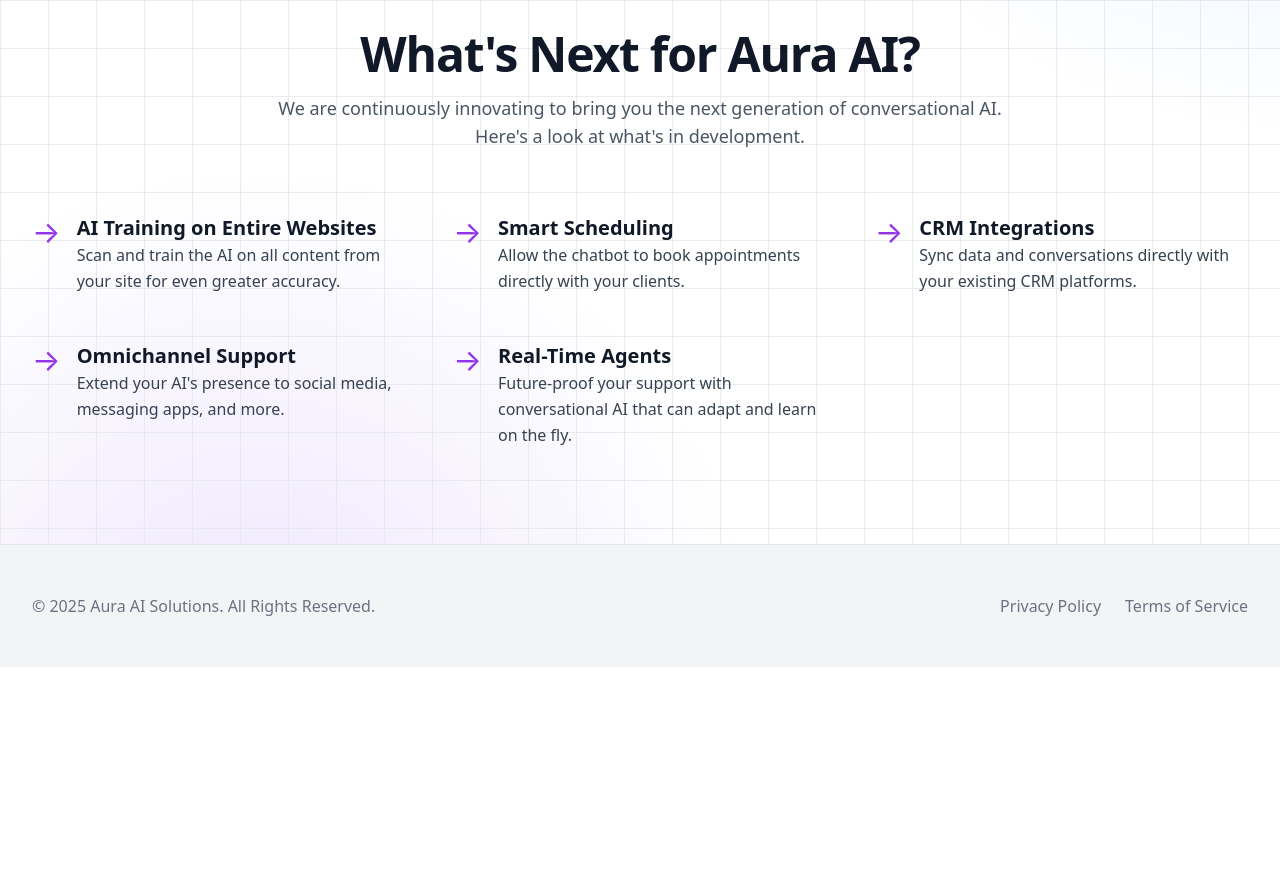
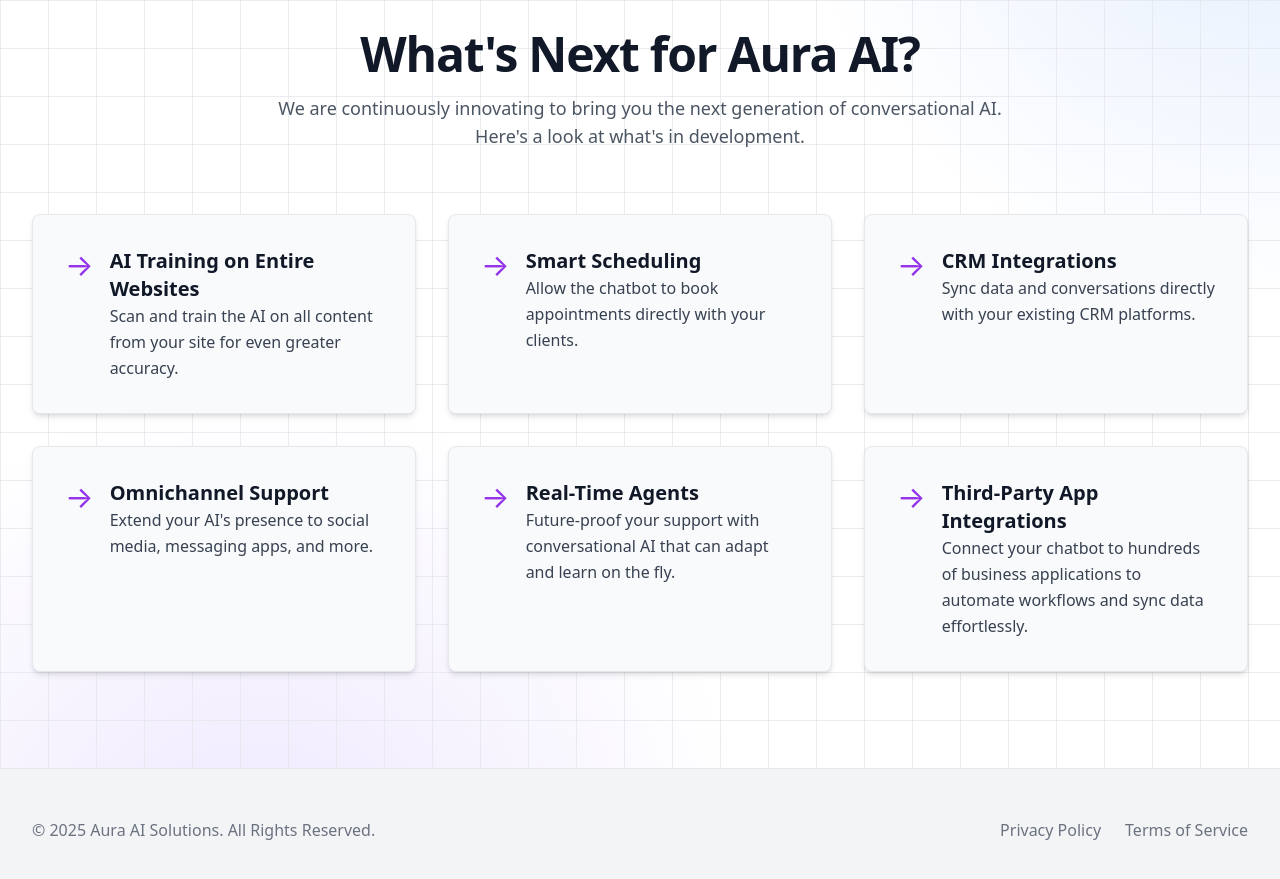
Before and after one commit to AuraJosh/Cats-Cakes, a website: page index.html in a window 1280 px wide. Shown: the part 4512-5391 px from the top of the page. Before the commit the page ends 5179 px from the top, so only its background shows below. Drawn offline with nearby package versions, Linux system fonts and the light colour scheme.

Commit message:
Update index.html whats next fix

```diff
--- a/index.html
+++ b/index.html
@@ -301,7 +301,8 @@
             <h2 class="text-4xl sm:text-5xl font-bold tracking-tight text-gray-900">What's Next for Aura AI?</h2>
             <p class="text-lg text-gray-600 max-w-3xl mx-auto">We are continuously innovating to bring you the next generation of conversational AI. Here's a look at what's in development.</p>
         </div>
-        <div class="grid grid-cols-1 sm:grid-cols-2 lg:grid-cols-3 gap-12 text-gray-900">
+        <div class="grid grid-cols-1 sm:grid-cols-2 lg:grid-cols-3 gap-8 text-gray-900">
+            <div class="p-8 bg-gray-50 border border-gray-200 rounded-lg shadow-md space-y-4 flex flex-col justify-start">
                 <div class="flex items-start space-x-4">
                     <span class="text-3xl text-purple-600">&rarr;</span>
                     <div>
@@ -309,6 +310,9 @@
                         <p class="text-gray-700">Scan and train the AI on all content from your site for even greater accuracy.</p>
                     </div>
                 </div>
+            </div>
+
+            <div class="p-8 bg-gray-50 border border-gray-200 rounded-lg shadow-md space-y-4 flex flex-col justify-start">
                 <div class="flex items-start space-x-4">
                     <span class="text-3xl text-purple-600">&rarr;</span>
                     <div>
@@ -316,6 +320,9 @@
                         <p class="text-gray-700">Allow the chatbot to book appointments directly with your clients.</p>
                     </div>
                 </div>
+            </div>
+
+            <div class="p-8 bg-gray-50 border border-gray-200 rounded-lg shadow-md space-y-4 flex flex-col justify-start">
                 <div class="flex items-start space-x-4">
                     <span class="text-3xl text-purple-600">&rarr;</span>
                     <div>
@@ -323,6 +330,9 @@
                         <p class="text-gray-700">Sync data and conversations directly with your existing CRM platforms.</p>
                     </div>
                 </div>
+            </div>
+
+            <div class="p-8 bg-gray-50 border border-gray-200 rounded-lg shadow-md space-y-4 flex flex-col justify-start">
                 <div class="flex items-start space-x-4">
                     <span class="text-3xl text-purple-600">&rarr;</span>
                     <div>
@@ -330,11 +340,25 @@
                         <p class="text-gray-700">Extend your AI's presence to social media, messaging apps, and more.</p>
                     </div>
                 </div>
+            </div>
+
+            <div class="p-8 bg-gray-50 border border-gray-200 rounded-lg shadow-md space-y-4 flex flex-col justify-start">
                 <div class="flex items-start space-x-4">
                     <span class="text-3xl text-purple-600">&rarr;</span>
                     <div>
                         <h3 class="text-xl font-semibold text-gray-900">Real-Time Agents</h3>
                         <p class="text-gray-700">Future-proof your support with conversational AI that can adapt and learn on the fly.</p>
+                    </div>
+                </div>
+            </div>
+
+            <div class="p-8 bg-gray-50 border border-gray-200 rounded-lg shadow-md space-y-4 flex flex-col justify-start">
+                <div class="flex items-start space-x-4">
+                    <span class="text-3xl text-purple-600">&rarr;</span>
+                    <div>
+                        <h3 class="text-xl font-semibold text-gray-900">Third-Party App Integrations</h3>
+                        <p class="text-gray-700">Connect your chatbot to hundreds of business applications to automate workflows and sync data effortlessly.</p>
+                    </div>
                 </div>
             </div>
         </div>
```
Lines whose indentation alone changed are shown as unchanged.
